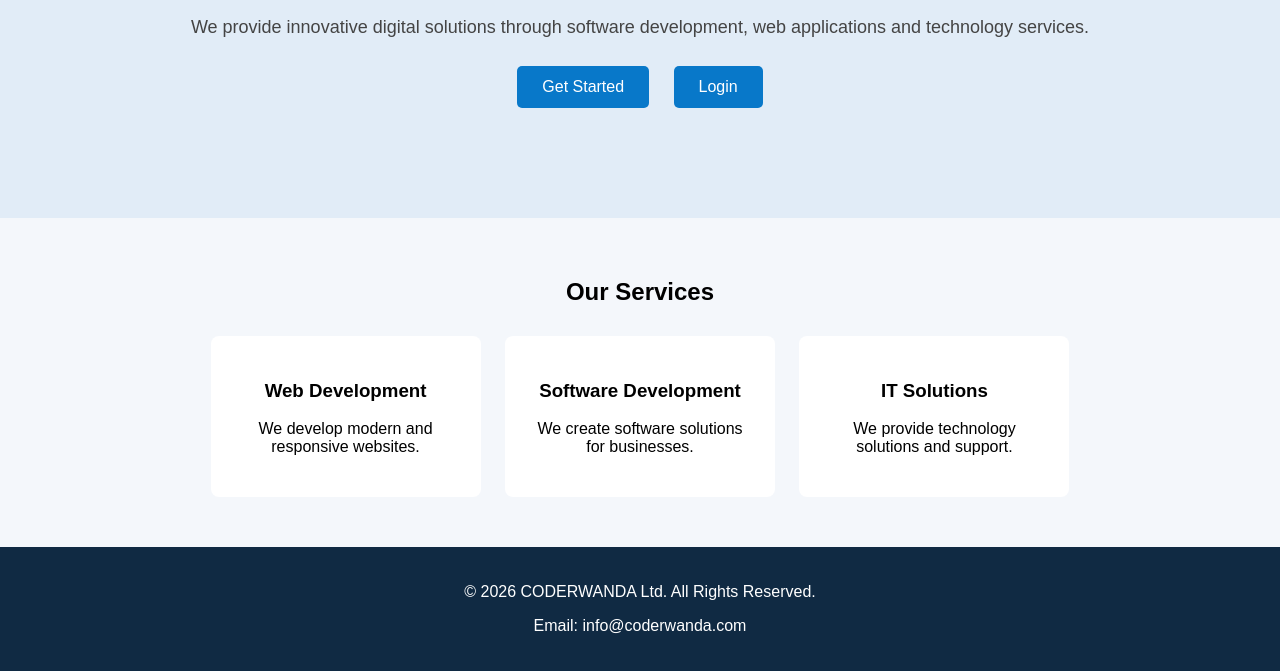
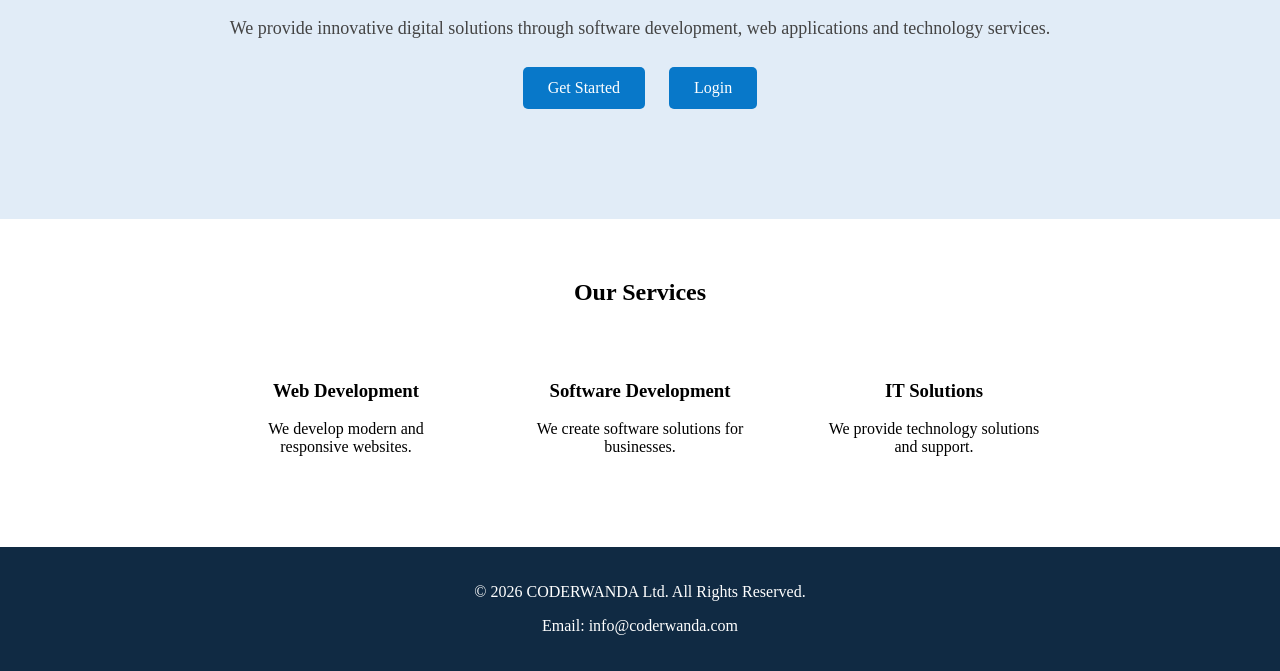
Before and after one commit to DUSENGIMANAEmmanuel/BTECHIT, a plain HTML site: page index.html in a window 1280 px wide. Shown: the part 302-973 px from the top of the page. Drawn offline with Linux system fonts and the light colour scheme.

Commit message:
BTEc-1 changes on homepage

```diff
--- a/index.html
+++ b/index.html
@@ -4,12 +4,12 @@
 <head>
     <meta charset="UTF-8">
     <meta name="viewport" content="width=device-width, initial-scale=1.0">
-    <title>MUSANZE COLLEGE BTECH IT 2026</title>
+    <title>MUSANZE COLLEGE BTECH IT</title>
 
     <style>
         body {
-            margin: 0;
-            font-family: Arial, sans-serif;
+            margin: 0;.
+
             background-color: #f4f7fb;
         }
 
```
